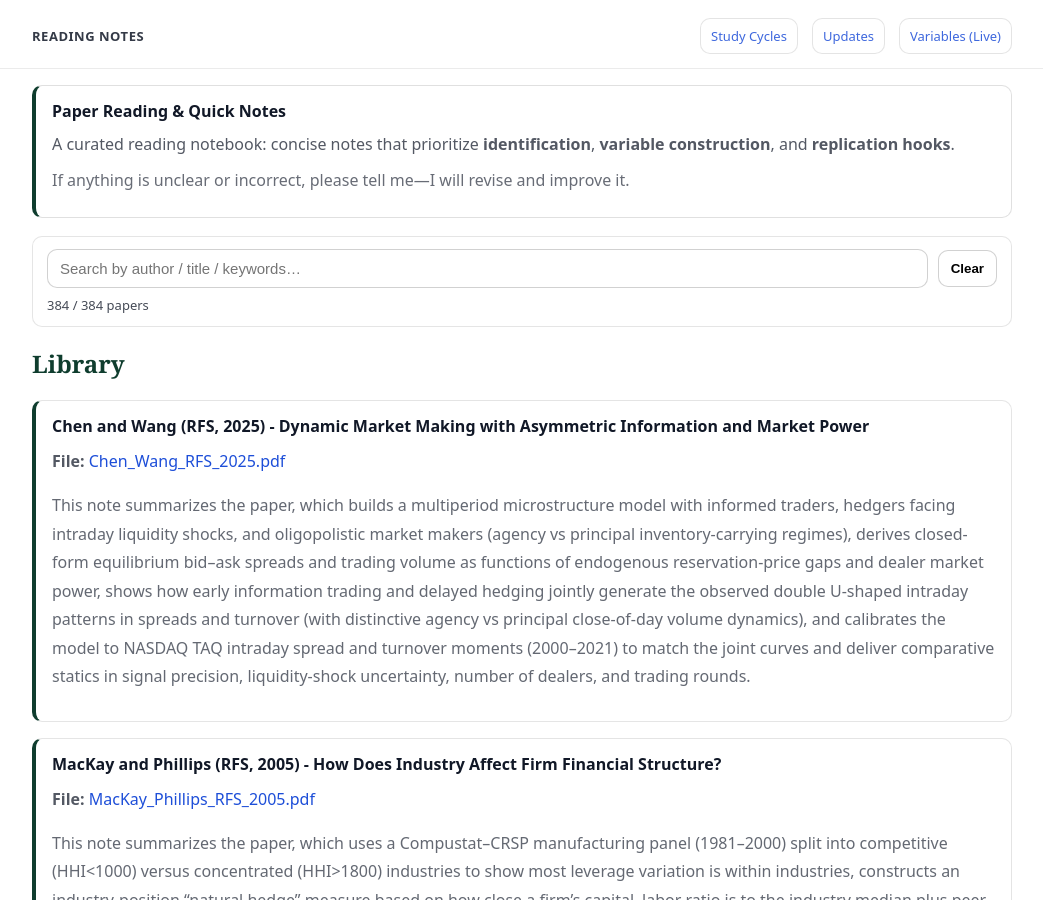
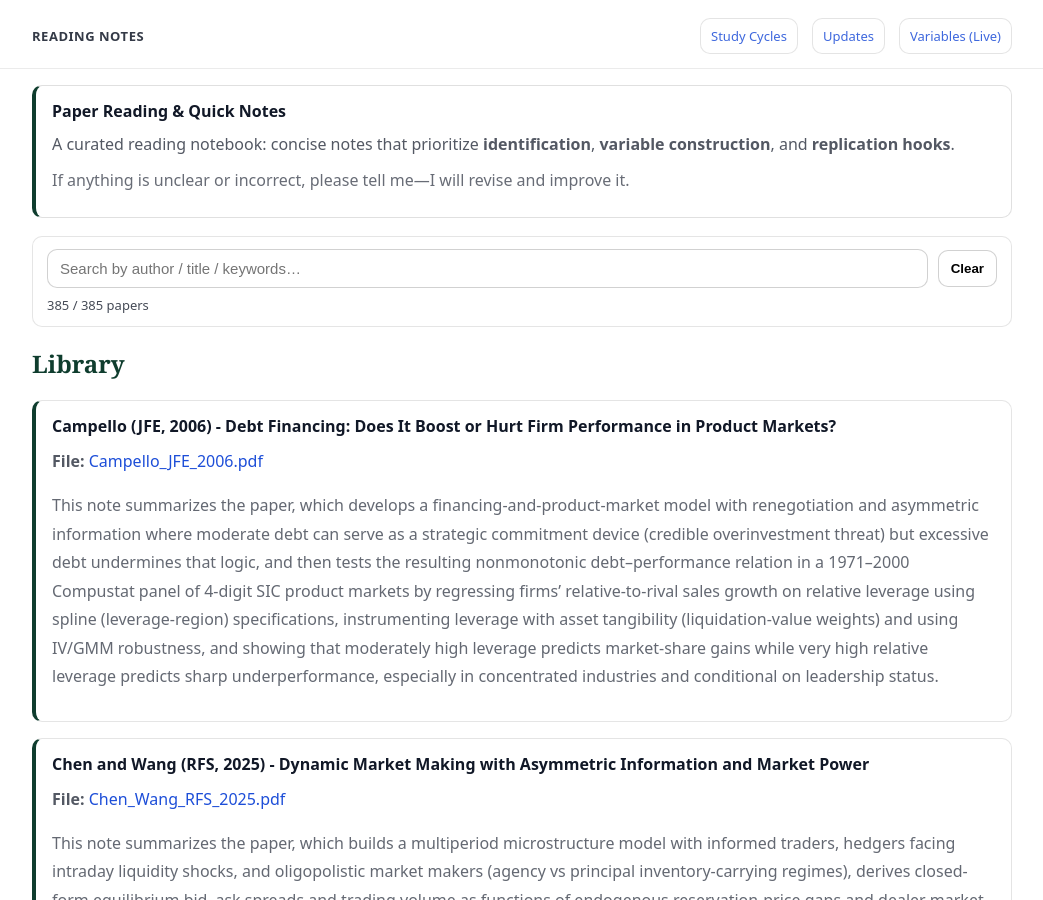
Before and after one commit to yaxinzn/study-archive, a Jekyll site: the page built from reading/index.md, in a window 1280 px wide and 900 px high. Shown: the whole window, without its empty margins (118-1161 px from the left). Built offline with Jekyll 4.4.1, drawn with Linux system fonts in a browser that asks for light colours.

Commit message:
Reading: add/update Campello_JFE_2006.pdf

```diff
--- a/_data/reading.yml
+++ b/_data/reading.yml
@@ -1,3 +1,7 @@
+- title: "Campello (JFE, 2006) - Debt Financing: Does It Boost or Hurt Firm Performance in Product Markets?"
+  file: "Campello_JFE_2006.pdf"
+  desc: "This note summarizes the paper, which develops a financing-and-product-market model with renegotiation and asymmetric information where moderate debt can serve as a strategic commitment device (credible overinvestment threat) but excessive debt undermines that logic, and then tests the resulting nonmonotonic debt–performance relation in a 1971–2000 Compustat panel of 4-digit SIC product markets by regressing firms’ relative-to-rival sales growth on relative leverage using spline (leverage-region) specifications, instrumenting leverage with asset tangibility (liquidation-value weights) and using IV/GMM robustness, and showing that moderately high leverage predicts market-share gains while very high relative leverage predicts sharp underperformance, especially in concentrated industries and conditional on leadership status."
+
 - title: "Chen and Wang (RFS, 2025) - Dynamic Market Making with Asymmetric Information and Market Power"
   file: "Chen_Wang_RFS_2025.pdf"
   desc: "This note summarizes the paper, which builds a multiperiod microstructure model with informed traders, hedgers facing intraday liquidity shocks, and oligopolistic market makers (agency vs principal inventory-carrying regimes), derives closed-form equilibrium bid–ask spreads and trading volume as functions of endogenous reservation-price gaps and dealer market power, shows how early information trading and delayed hedging jointly generate the observed double U-shaped intraday patterns in spreads and turnover (with distinctive agency vs principal close-of-day volume dynamics), and calibrates the model to NASDAQ TAQ intraday spread and turnover moments (2000–2021) to match the joint curves and deliver comparative statics in signal precision, liquidity-shock uncertainty, number of dealers, and trading rounds."
```
Also changed, not shown: 1 other file.
